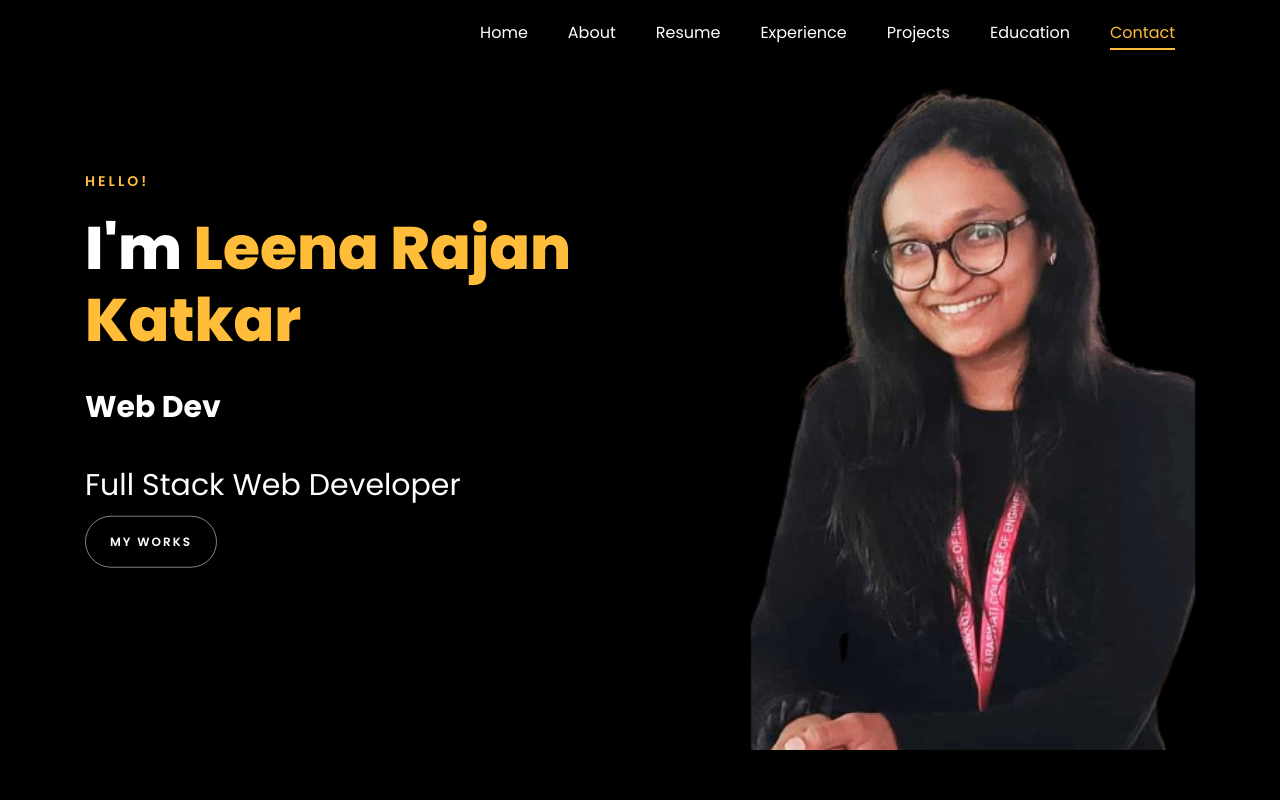
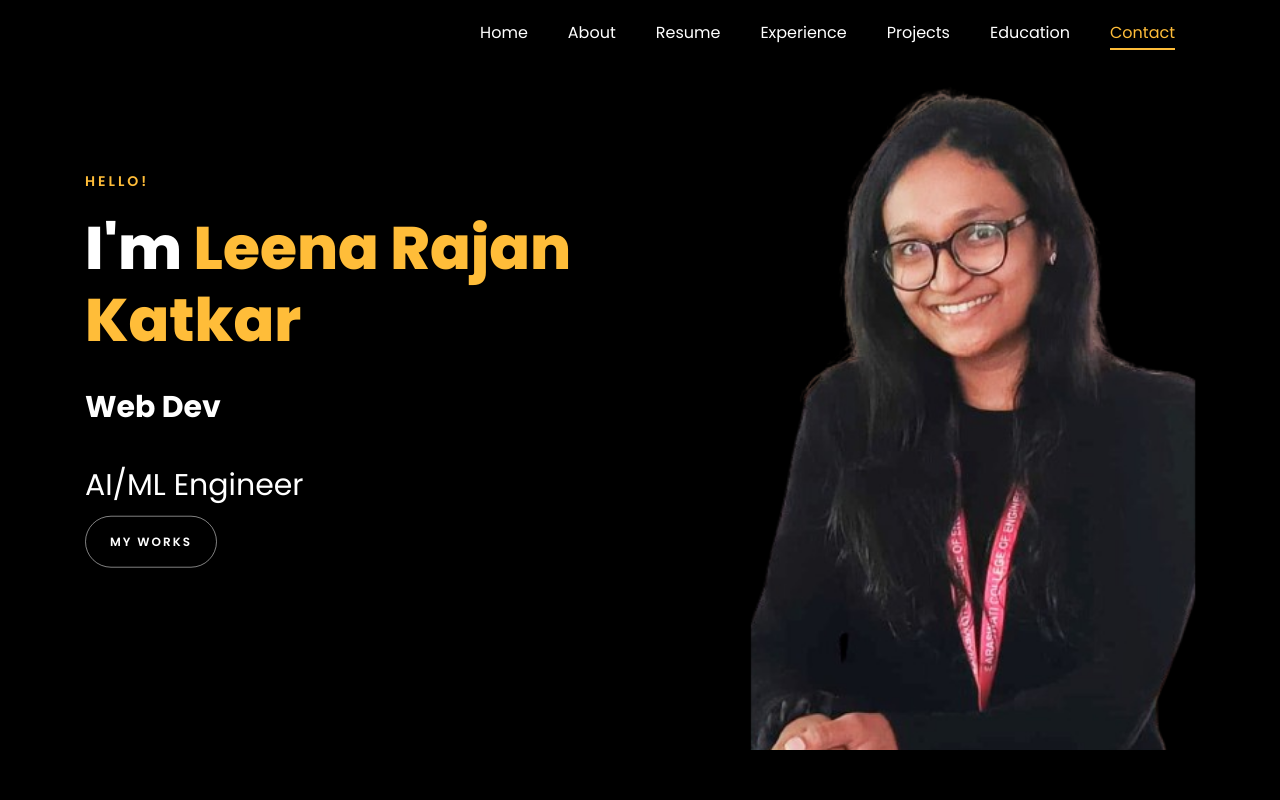
Before and after one commit to fhisheruser/portfolio, a plain HTML site: page index.html in a window 1280 px wide. Shown: the top 800 px of the page. Drawn offline with Linux system fonts and the light colour scheme; a web font is replaced by a local one.

Commit message:
Change job title from Full Stack Developer to AI/ML Engineer

```diff
--- a/index.html
+++ b/index.html
@@ -224,7 +224,7 @@
 
 						<br>
 						<br>
-			            <h2>Full Stack Web Developer</h2>
+			            <h2>AI/ML Engineer</h2>
 						<!-- <h2 class="d-flex" style="margin-bottom: 0">With over 5 years of experience</h2> -->
 						<!-- <br> -->
 			            <!-- <p><a href="https://www.youtube.com/@RishabhMishraOfficial" class="btn btn-primary py-3 px-4">YouTube</a>  -->
```
